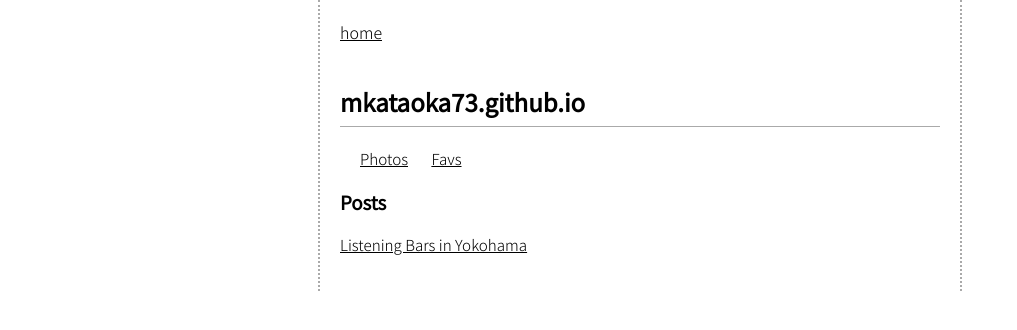
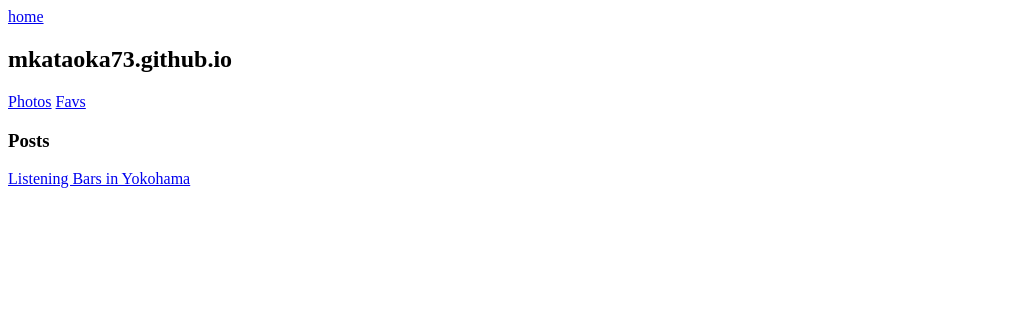
Before and after one commit to mkataoka73/mkataoka73.github.io, a Jekyll site: the page built from index.md, in a window 1280 px wide. Shown: the top 330 px of the page, without its empty margins (0-1017 px from the left). Built offline with Jekyll 4.4.1, drawn with Linux system fonts in a browser that asks for light colours.

```diff
--- a/_sass/main.scss
+++ /dev/null
@@ -1,162 +0,0 @@
-$backgroundColor: #ffffff;
-$bodyColor: #000000;
-$bodyFont: "Noto Sans JP",-apple-system,BlinkMacSystemFont,"Segoe UI",Helvetica,Arial,sans-serif,"Apple Color Emoji","Segoe UI Emoji","Segoe UI Symbol";
-$bodyFontWeight: 100;
-
-body {
-  background: $backgroundColor;
-  color: $bodyColor;
-  font-family: $bodyFont;
-  font-weight: 300;
-
-  a {
-    color: inherit;
-  }
-
-  li {
-    margin: 3px 0;
-  }
-
-  p {
-    font-size: 95%;
-  }
-  max-width: 600px;
-  margin: auto;
-  border-left: dotted 2px #aaa;
-  border-right: dotted 2px #aaa;
-  padding: 20px;
-}
-
- h2 {
-  margin-top: 40px;
-  padding-bottom: 7px;
-  border-bottom: #aaa 1px solid;
- }
-
-img {
-  width: 90%;
-  display: block;
-  margin: 35px auto 20px;
-  padding: 10px;
-  border: 1px solid #ccc;
-  box-shadow: 5px 5px 5px #aaa;
-  opacity: 0.9;
-
-  &.img-small {
-    width: 75%;
-  }
-
-  &.no-cadre {
-    border: none;
-    box-shadow: none;
-    padding: 0;
-  }
-}
-
-.caption {
-  display: block;
-  margin: auto;
-  text-align: center;
-  font-size: 0.9em;
-  color: #888;
-}
-
-.code {
-  width: 95%;
-  background-color: #eee;
-  border: 1px solid #888;
-  border-radius: 4px;
-  box-sizing: border-box;
-  margin: 10px 0;
-  padding: 5px 10px;
-
-  code {
-    font-size: 80%;
-    font-family: "Fira Code", sans-serif;
-  }
-}
-
-.thin {
-  font-weight: 100;
-}
-
-.title {
-  font-size: 2rem;
-}
-
-.book-cover {
-  width: 300px;
-}
-
-.navs {
-  display: inline-block;
-  margin-left: 20px;
-}
-
-
-// Modal
-/* The Modal (background) */
-.modal {
-    display: none; /* Hidden by default */
-    position: fixed; /* Stay in place */
-    z-index: 1; /* Sit on top */
-    padding-top: 100px; /* Location of the box */
-    left: 0;
-    top: 0;
-    width: 100%; /* Full width */
-    height: 100%; /* Full height */
-    overflow: auto; /* Enable scroll if needed */
-    background-color: rgb(0,0,0); /* Fallback color */
-    background-color: rgba(0,0,0,0.3); /* Black w/ opacity */
-}
-
-/* Modal Content (Image) */
-.modal-content {
-    margin: auto;
-    display: block;
-    width: 80%;
-    max-width: 700px;
-}
-
-/* Add Animation - Zoom in the Modal */
-.modal-content, #caption {
-    -webkit-animation-name: zoom;
-    -webkit-animation-duration: 0.6s;
-    animation-name: zoom;
-    animation-duration: 0.6s;
-}
-
-@-webkit-keyframes zoom {
-    from {-webkit-transform:scale(0)}
-    to {-webkit-transform:scale(1)}
-}
-
-@keyframes zoom {
-    from {transform:scale(0)}
-    to {transform:scale(1)}
-}
-
-/* The Close Button */
-.close {
-    position: absolute;
-    top: 15px;
-    right: 35px;
-    color: #f1f1f1;
-    font-size: 40px;
-    font-weight: bold;
-    transition: 0.3s;
-}
-
-.close:hover,
-.close:focus {
-    color: #bbb;
-    text-decoration: none;
-    cursor: pointer;
-}
-
-/* 100% Image Width on Smaller Screens */
-@media only screen and (max-width: 100px){
-    .modal-content {
-        width: 100%;
-    }
-}
--- a/assets/css/main.scss
+++ b/assets/css/main.scss
@@ -1,4 +1,3 @@
 ---
 ---
-
-@import "main";
+@use "styles";
```
